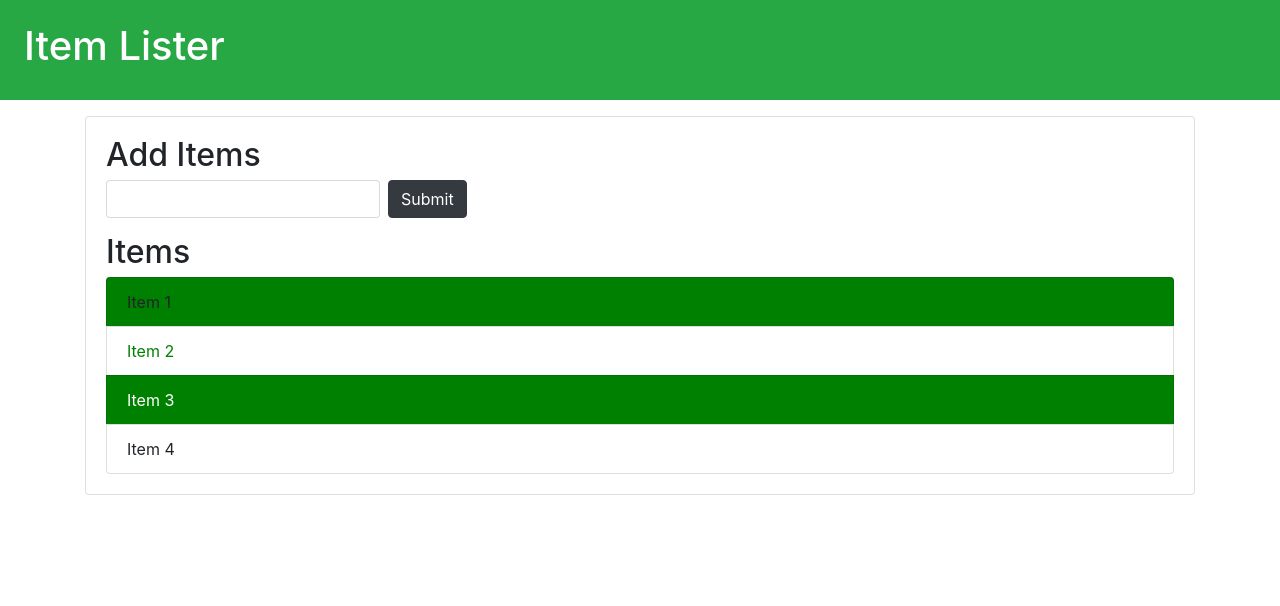
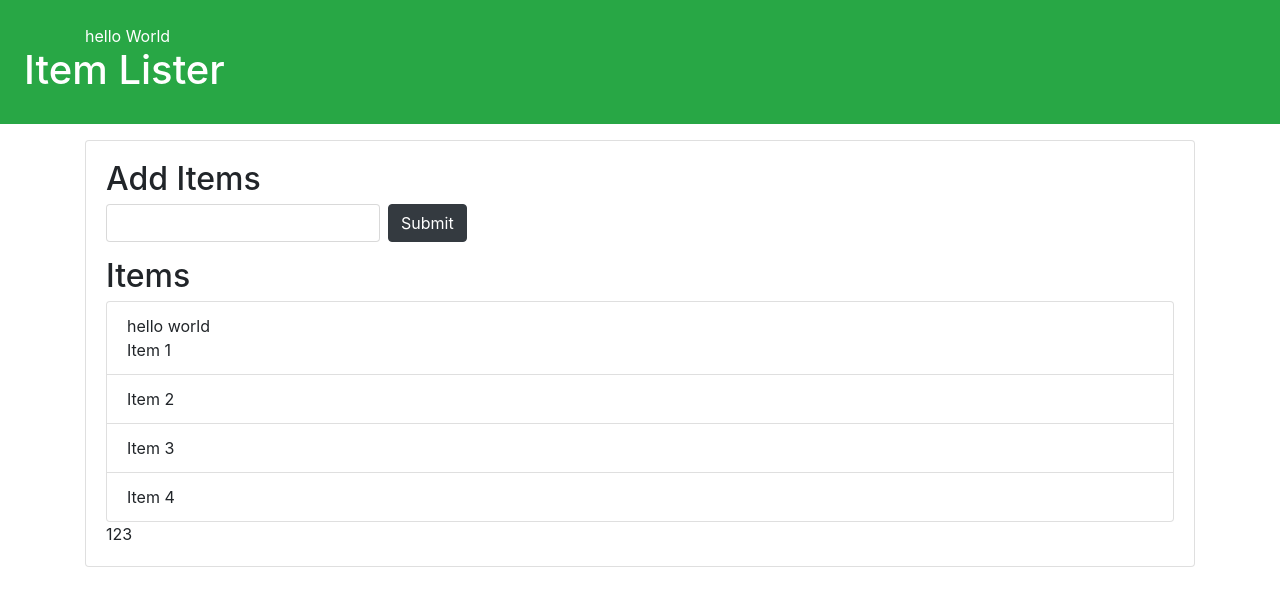
Before and after one commit to 4athul2p0m/Athulrepo, a plain HTML site: page index.html in a window 1280 px wide. Drawn offline with nearby package versions, Linux system fonts and the light colour scheme.

Commit message:
created and modified nodes

```diff
--- a/dom.js
+++ b/dom.js
@@ -38,20 +38,84 @@
 // ('.list-group-item:nth-child(2)');
 // secondItem.style.backgroundColor = 'green';
 
-//make third item invisible
-var thirdItem = document.querySelector
-('.list-group-item:nth-child(3)');
-thirdItem.style.color = 'white';
+// //make third item invisible
+// var thirdItem = document.querySelector
+// ('.list-group-item:nth-child(3)');
+// thirdItem.style.color = 'white';
 
-//change the font color to green for 2nd item in the item list
-var secondItemBg = document.querySelectorAll
-('.list-group-item');
-secondItemBg[1].style.color = 'green';
+// //change the font color to green for 2nd item in the item list
+// var secondItemBg = document.querySelectorAll
+// ('.list-group-item');
+// secondItemBg[1].style.color = 'green';
 
-//make odd elements of list have green background color
+// //make odd elements of list have green background color
 
-var odd = document.querySelectorAll
-('.list-group-item:nth-child(odd)');
-for(var i=0;i<odd.length;i++) {
-    odd[i].style.backgroundColor = 'green'
-}
+// var odd = document.querySelectorAll
+// ('.list-group-item:nth-child(odd)');
+// for(var i=0;i<odd.length;i++) {
+//     odd[i].style.backgroundColor = 'green'
+// }
+
+//parent element
+// var itemList = document.querySelector('#items');
+// itemList.parentElement.style.backgroundColor = 'grey';
+
+// //last element child
+// itemList.lastElementChild.style.backgroundColor = 'yellow';
+
+// //last child
+// itemList.lastChild.textContent = 'I am the last child of itemlist';
+
+// //first child
+// itemList.firstChild.textContent = 'I am the first child of itemlist';
+
+// //first element child
+// itemList.firstElementChild.style.backgroundColor = 'red';
+
+// //next sibling
+// itemList.nextSibling.textContent = 'I am next sibling of itemlist';
+
+// //next element sibling
+// itemList.nextElementSibling.style.color = 'green';
+
+// //previous sibling
+// itemList.previousSibling.textContent = 'I am previous sibling of itemlist';
+
+// //previous element sibling
+
+// itemList.previousElementSibling.textContent = 'previous element sibling of itemlist';
+
+//create element
+var newDiv = document.createElement('div');
+//add class name and id
+newDiv.className = 'hello';
+newDiv.id = 'hello1';
+//add attribute --> title as helloDiv
+newDiv.setAttribute('title', 'hello Div');
+//create text node
+var newDivText = document.createTextNode('hello World');
+//append child --> add text to div
+newDiv.appendChild(newDivText);
+//select header container
+var container = document.querySelector('header .container');
+//select h1 of header
+var h1 = document.querySelector('header-title');
+
+//insert newDiv before h1
+container.insertBefore(newDiv,h1);
+
+//insert hello world before item 1
+//make new div element
+var listDiv = document.createElement('div');
+listDiv.className = 'hello';
+//create text node
+var listDivText = document.createTextNode('hello world');
+//append text node to listDiv
+listDiv.appendChild(listDivText);
+//make listcontainer
+var listContainer = document.querySelector('.list-group-item');
+//select list items with class
+var listItems = document.querySelector('.list-group-item');
+var listItem = listItems.firstChild;
+//insert listDiv before first child of listitems
+listContainer.insertBefore(listDiv,listItem)
--- a/index.html
+++ b/index.html
@@ -10,7 +10,7 @@
 <body>
   <header id="main-header" class="bg-success text-white p-4 mb-3">
     <div class="container"></div>
-      <h1 id="header-title">Item Lister <span style="display:none">123</span></h1>
+      <h1 id="header-title">Item Lister</h1>
     </div>
   </header>
   <div class="container">
@@ -27,6 +27,7 @@
       <li class="list-group-item">Item 3</li>
       <li class="list-group-item">Item 4</li>
     </ul>
+    <span>123</span>
    </div>
   </div>
   <script src="dom.js"></script>
```
